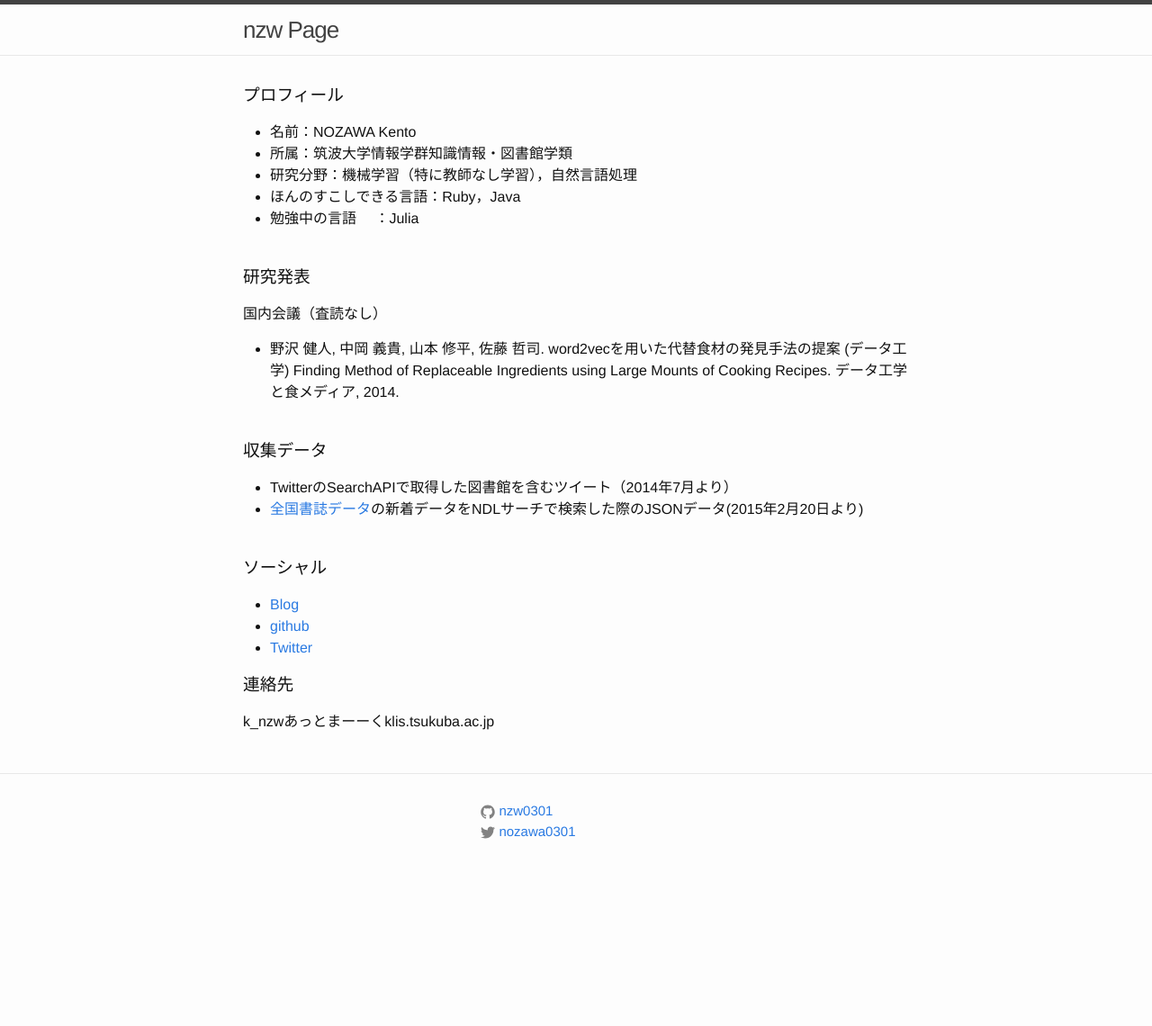
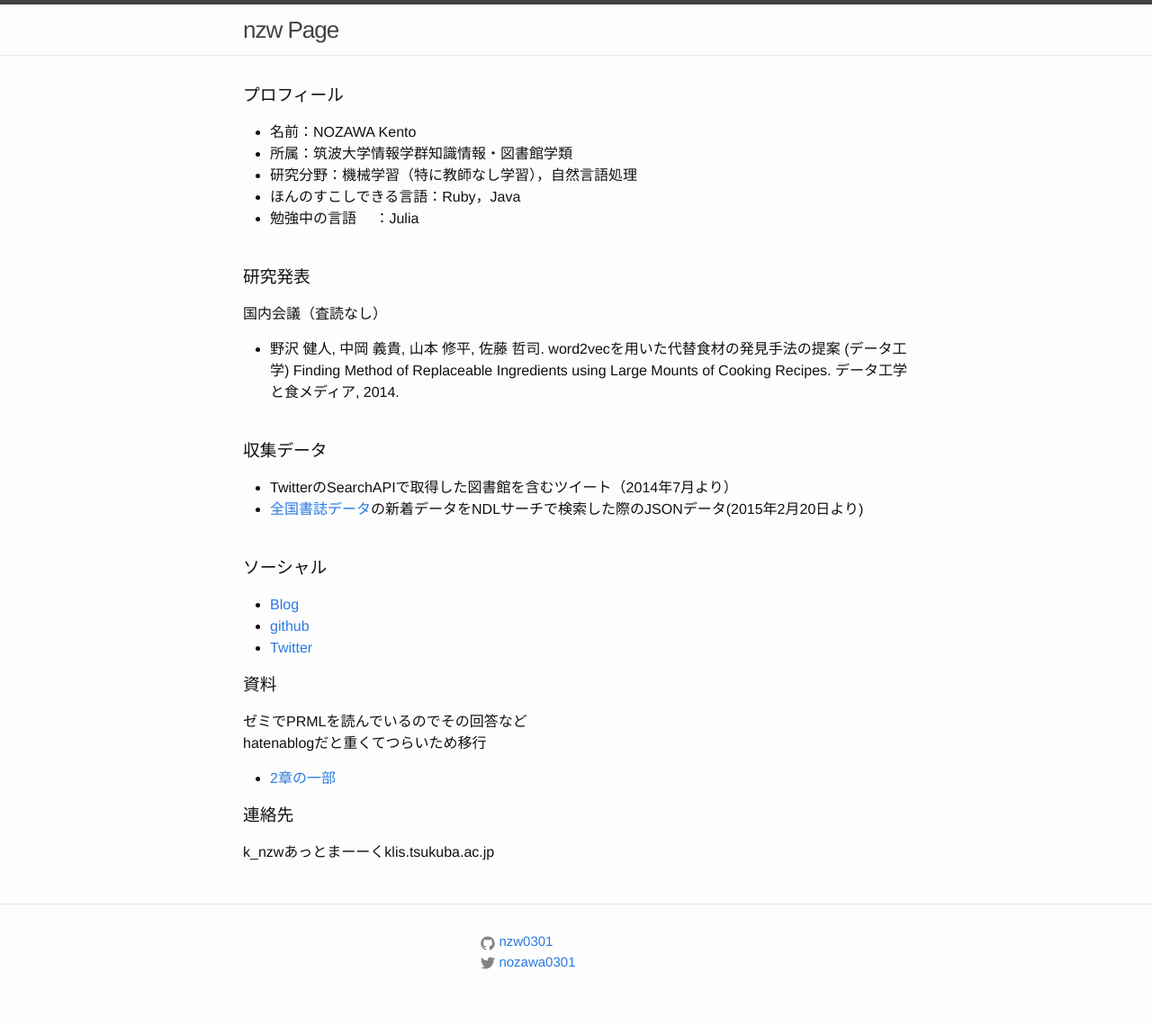
Before and after one commit to nzw0301/nzw0301.github.io, a Jekyll site: the page built from index.html, in a window 1280 px wide. Shown: the whole page at 90% size. Built offline with Jekyll 4.4.1, drawn with Linux system fonts in a browser that asks for light colours; before the commit the page ends 995 px from its top, so only the background shows below that.

Commit message:
update index

```diff
--- a/index.html
+++ b/index.html
@@ -34,6 +34,12 @@ layout: default
     <li><a href="https://twitter.com/nozawa0301">Twitter</a></li>
   </ul>
 
+  <h3>資料</h3>
+  <p>ゼミでPRMLを読んでいるのでその回答など <br />
+  hatenablogだと重くてつらいため移行</p>
+  <ul>
+   <li><a href="./resource/prml_2.html">2章の一部</a></li>
+  </ul>
   <h3>連絡先</h3>
   <p>k_nzwあっとまーーくklis.tsukuba.ac.jp</p>
   <!-- <h1 class="page-heading">Posts</h1> -->
```
